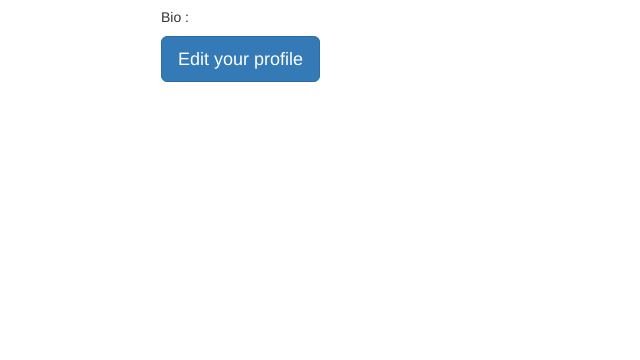
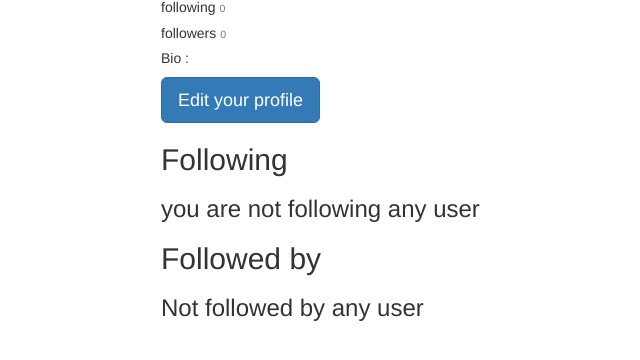
Before and after one commit to olamijinadebayo/instagram, a Django app: page /profile/1 in a window 1280 px wide. Shown: the part 97-457 px from the top of the page, without its empty margins (299-939 px from the left). Run offline with Django 3.2, Linux system fonts and the light colour scheme; the visitor is signed in with stand-in values (Sample User, id 1); data comes from the database, SQL or seed files in the repository; some libraries are stand-ins or nearby versions.

Commit message:
This will add a progile manager model to overwrite the all method to exclude the user from following itself,this will also display the following stats in the profile page

```diff
--- a/insta_clone/models.py
+++ b/insta_clone/models.py
@@ -11,15 +11,37 @@ class WelcomeEmailRecipients(models.Model):
     email = models.EmailField()
 
 
+class ProfileManager(models.Manager):
+    use_for_related_fields = True
+
+    def all(self):
+        qs = self.get_queryset().all()
+        # print(dir(self))
+        # print(self.instance)
+        try:
+            if self.instance:
+                qs = qs.exclude(user=self.instance)
+        except:
+            pass
+        return qs
+
+
 class Profile(models.Model):
     '''
     creating a profile model for each user
     '''
     avatar = models.ImageField(upload_to='avatar/', blank=True)
     bio = models.TextField()
-    user = models.OneToOneField(User, on_delete=models.CASCADE)
+    user = models.OneToOneField(User, on_delete=models.CASCADE, related_name='profile')
     first_name = models.CharField(max_length=30, null=True)
     last_name = models.CharField(max_length=30, null=True)
+    following = models.ManyToManyField(User, blank=True, related_name='followed_by')
+
+    objects = ProfileManager()
+
+    def get_following(self):
+        users = self.following.all()
+        return users.exclude(username=self.user.username)
 
     def __str__(self):
         return self.first_name
--- a/insta_clone/templates/detail.html
+++ b/insta_clone/templates/detail.html
@@ -5,7 +5,7 @@
 <div class="container">
       <div class="row">
         <div class="col-md-6">
-          <img src="{{current_image.post_image.url}}" alt="">
+          <img src="{{current_image.post_image.url}}" class="img-responsive"alt="">
 
         </div>
         <div class="col-md-6">
--- a/insta_clone/templates/profiles/profile.html
+++ b/insta_clone/templates/profiles/profile.html
@@ -13,9 +13,24 @@
     <div class="col-md-8">
       <h5>
          Profile name:{{current_profile.first_name}}
+         <p>following <small>{{ current_profile.get_following.count}}</small> </p>
+         <p>followers <small>{{current_profile.user.followed_by.all.count}}</small></p>
       </h5>
       <h5> Bio : {{ current_profile.bio}}</h5>
       <a type="button" class="btn btn-primary btn-lg" href="">Edit your profile</a>
+        <h2>Following</h2>
+        {% for user in current_profile.get_following %}
+        <p>  <a href="{% url 'profile' user.id %}">{{ user.first_name}}</a></p>
+        {% empty %}
+        <h3>you are not following any user</h3>
+        {% endfor %}
+
+        <h2>Followed by</h2>
+        {% for user in current_profile.user.followed_by.all %}
+        <p><a href="{% url 'profile' user.id %}">{{ user.first_name}}</a></p>
+        {% empty %}
+        <h3>Not followed by any user</h3>
+        {% endfor %}
     </div>
   </div>
 
--- a/insta_clone/views.py
+++ b/insta_clone/views.py
@@ -105,4 +105,7 @@ def comment(request, image_id):
 def detail(request, image_id):
     current_image = Image.objects.get(id=image_id)
     comment_details = Comment.objects.filter(image=current_image)
-    return render(request, 'detail.html', {"current_image": current_image, "comment_details": comment_details})
+    current_profile = Profile.objects.get(id=profile_id)
+
+    return render(request, 'detail.html', {"current_image": current_image, "comment_details": comment_details,
+                                           "followers": followers, "current_profile": current_profile})
```
Also changed, not shown: insta_clone/migrations/0004_auto_20180516_2138.py (added), insta_clone/migrations/0005_auto_20180517_0926.py (added).
